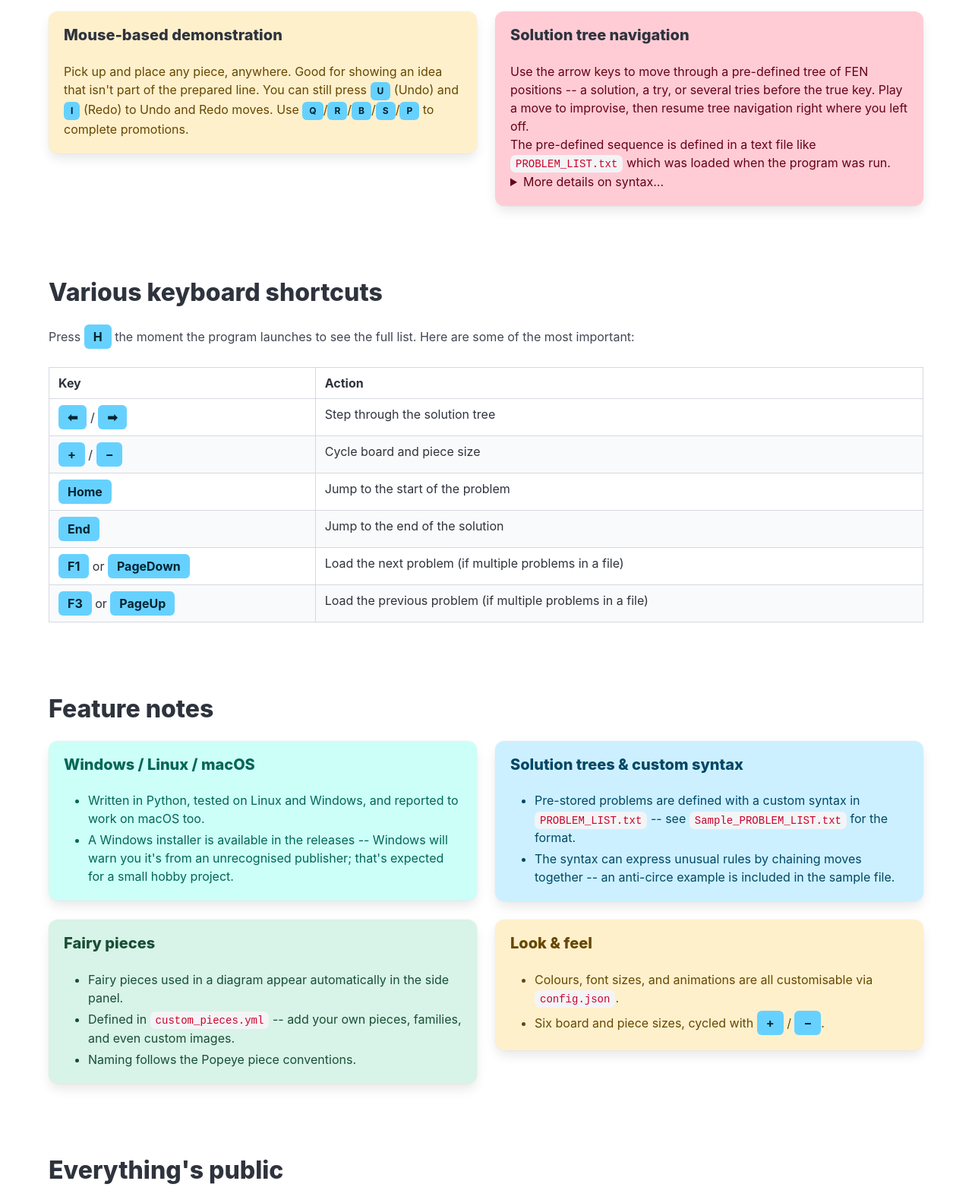
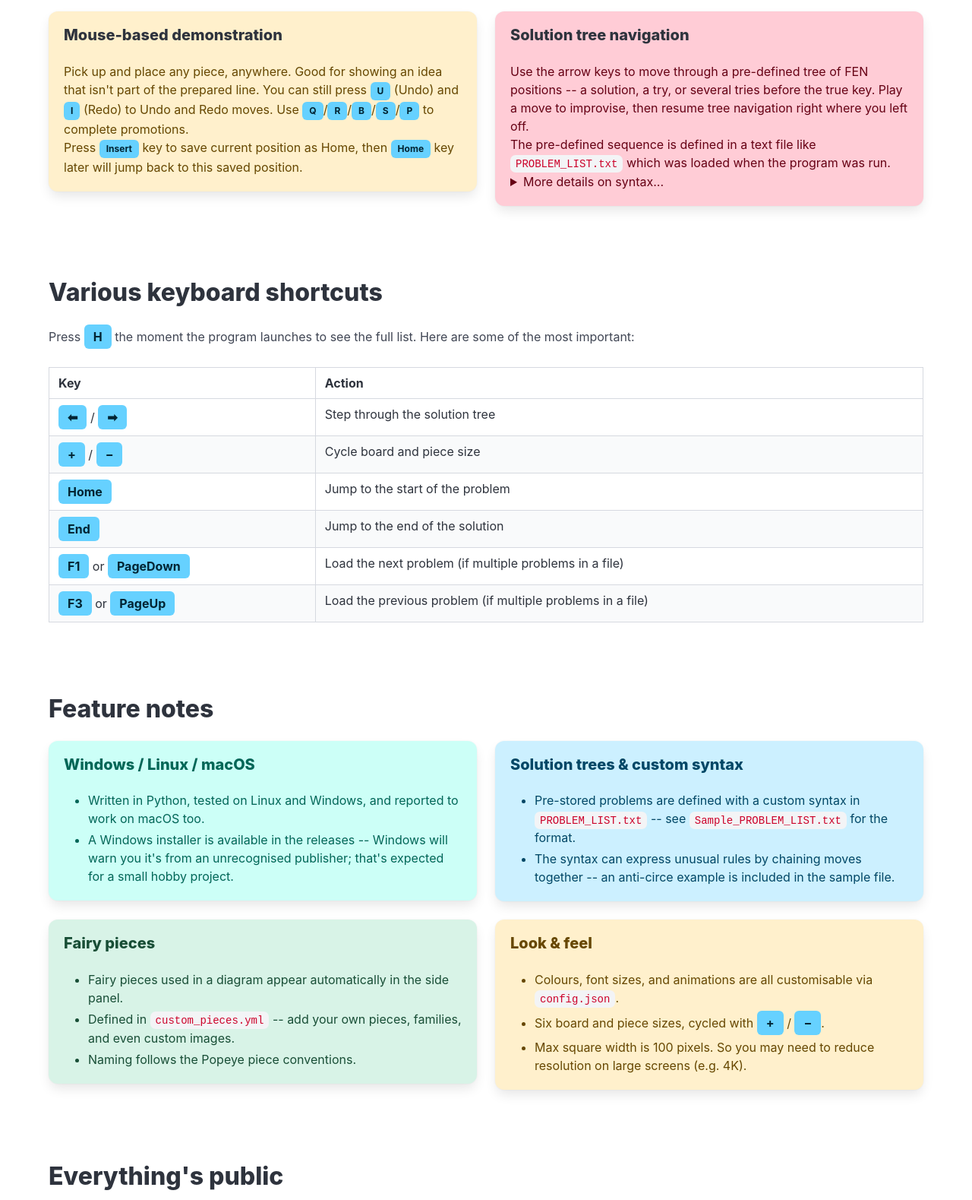
Before and after one commit to dhodge180/dhodge180.github.io, a plain HTML site: page cn/index.html in a window 1280 px wide. Shown: the part 1220-2799 px from the top of the page at 76% size. Drawn offline with nearby package versions, Linux system fonts and the light colour scheme.

Commit message:
Add more explanatory text around Home/Insert and Square sizes

```diff
--- a/cn/index.html
+++ b/cn/index.html
@@ -59,6 +59,7 @@
         <div class="box has-background-warning-soft has-text-warning-soft-invert">
           <h3 class="title is-5">Mouse-based demonstration</h3>
           <p>Pick up and place any piece, anywhere. Good for showing an idea that isn't part of the prepared line. You can still press <span class="tag is-info has-text-weight-bold">U</span> (Undo) and <span class="tag is-info has-text-weight-bold">I</span> (Redo) to Undo and Redo moves. Use <span class="tag is-info has-text-weight-bold">Q</span>/<span class="tag is-info has-text-weight-bold">R</span>/<span class="tag is-info has-text-weight-bold">B</span>/<span class="tag is-info has-text-weight-bold">S</span>/<span class="tag is-info has-text-weight-bold">P</span> to complete promotions.</p>
+          <p>Press <span class="tag is-info has-text-weight-bold">Insert</span> key to save current position as Home, then <span class="tag is-info has-text-weight-bold">Home</span> key later will jump back to this saved position.</p>
         </div>
       </div>
       <div class="column">
@@ -150,6 +151,7 @@ Moves: h1h5 e6d6 a1b1 d6d7 b1c1 d7d8 c1d1 d8e8 b7b8r a8b8 & b8h8 d1e1 h8h5 & h5a
             <ul>
               <li>Colours, font sizes, and animations are all customisable via <code>config.json</code>.</li>
               <li>Six board and piece sizes, cycled with <span class="tag is-info is-medium has-text-weight-bold">+</span> / <span class="tag is-info is-medium has-text-weight-bold">&minus;</span>.</li>
+              <li>Max square width is 100 pixels. So you may need to reduce resolution on large screens (e.g. 4K).</li>
             </ul>
           </div>
         </div>
```
